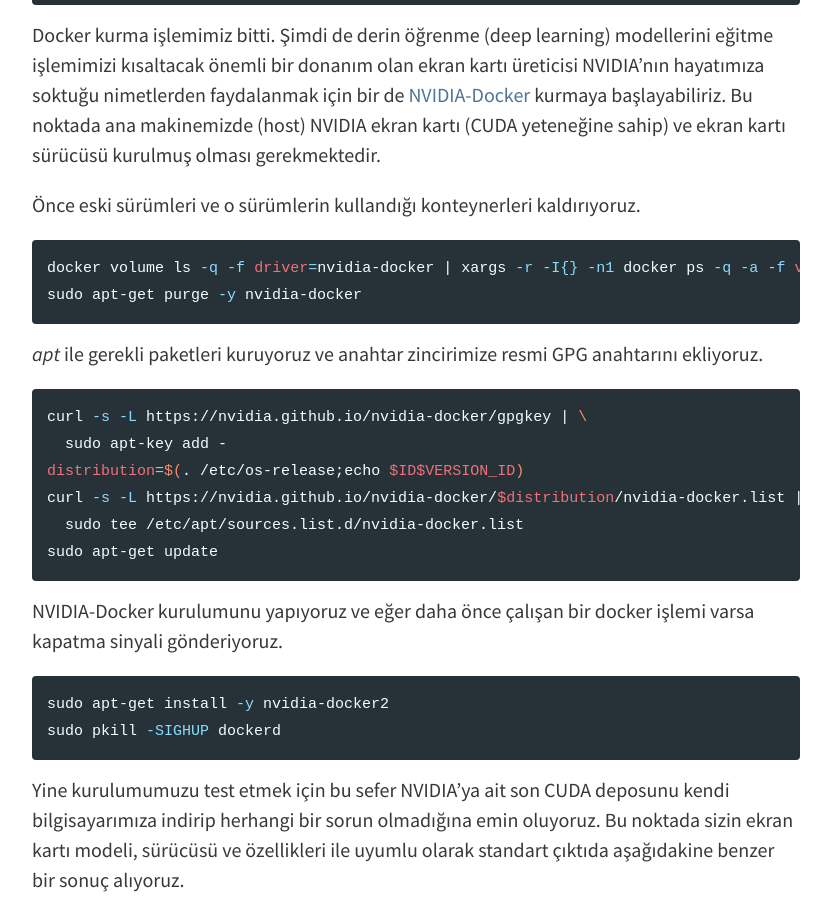
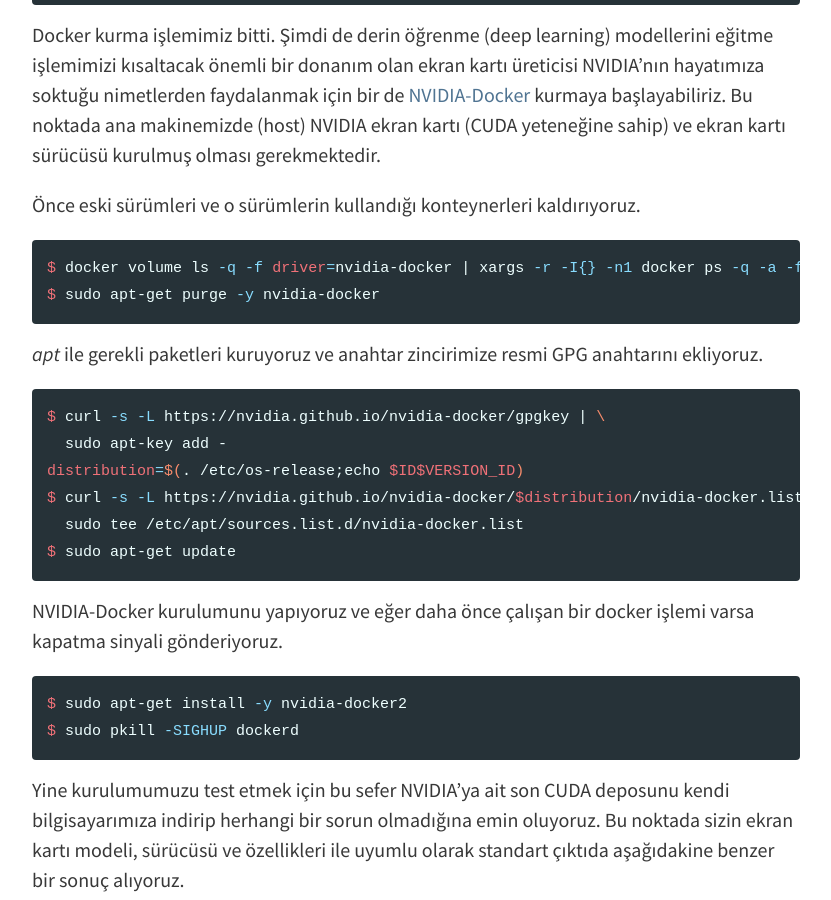
Before and after one commit to blgnksy/blgnksy.github.io, a Jekyll site: the page built from _posts/2018-04-08-nvidia-docker-usage.md, in a window 1280 px wide and 900 px high, scrolled down 4084 px. Shown: the whole window, without its empty margins (224-1055 px from the left). Built offline with Jekyll 4.4.1, drawn with Linux system fonts in a browser that asks for light colours; comment, search, counter and statistics services are not loaded.

Commit message:
Some typo corecctions

````diff
--- a/_posts/2018-04-08-nvidia-docker-usage.md
+++ b/_posts/2018-04-08-nvidia-docker-usage.md
@@ -123,24 +123,24 @@
 
    Önce eski sürümleri ve o sürümlerin kullandığı konteynerleri kaldırıyoruz.
 ```shell
-docker volume ls -q -f driver=nvidia-docker | xargs -r -I{} -n1 docker ps -q -a -f volume={} | xargs -r docker rm -f
-sudo apt-get purge -y nvidia-docker
+$ docker volume ls -q -f driver=nvidia-docker | xargs -r -I{} -n1 docker ps -q -a -f volume={} | xargs -r docker rm -f
+$ sudo apt-get purge -y nvidia-docker
 ```
 
    _apt_ ile gerekli paketleri kuruyoruz ve anahtar zincirimize resmi GPG anahtarını ekliyoruz.
 ```shell
-curl -s -L https://nvidia.github.io/nvidia-docker/gpgkey | \
+$ curl -s -L https://nvidia.github.io/nvidia-docker/gpgkey | \
   sudo apt-key add -
 distribution=$(. /etc/os-release;echo $ID$VERSION_ID)
-curl -s -L https://nvidia.github.io/nvidia-docker/$distribution/nvidia-docker.list | \
+$ curl -s -L https://nvidia.github.io/nvidia-docker/$distribution/nvidia-docker.list | \
   sudo tee /etc/apt/sources.list.d/nvidia-docker.list
-sudo apt-get update
+$ sudo apt-get update
 ```
 
    NVIDIA-Docker kurulumunu yapıyoruz ve eğer daha önce çalışan bir docker işlemi varsa kapatma sinyali gönderiyoruz.
 ```shell
-sudo apt-get install -y nvidia-docker2
-sudo pkill -SIGHUP dockerd
+$ sudo apt-get install -y nvidia-docker2
+$ sudo pkill -SIGHUP dockerd
 ```
 
    Yine kurulumumuzu test etmek için bu sefer NVIDIA'ya ait son CUDA deposunu kendi bilgisayarımıza indirip herhangi bir sorun olmadığına emin oluyoruz. Bu noktada sizin ekran kartı modeli, sürücüsü ve özellikleri ile uyumlu olarak standart çıktıda aşağıdakine benzer bir sonuç alıyoruz.
````
